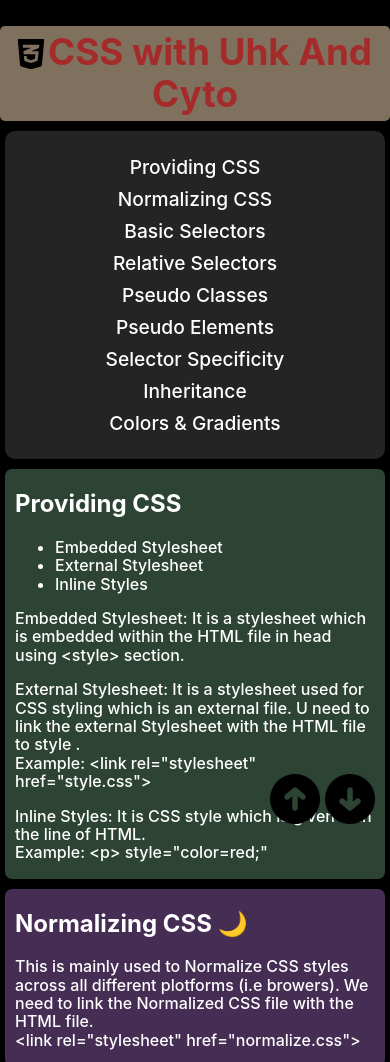
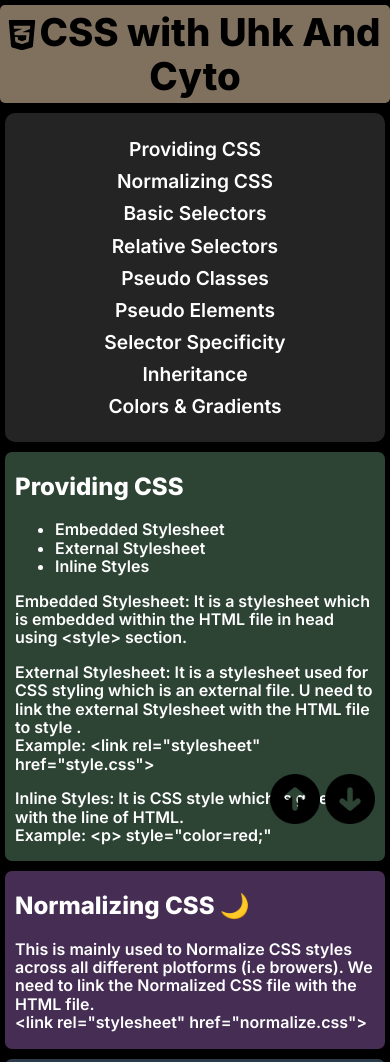
Before and after one commit to PurvishK/CSS, a plain HTML site: page index.html in a window 390 px wide. Shown: the top 1062 px of the page. Drawn offline with Linux system fonts and the light colour scheme.

Commit message:
Add files via upload

```diff
--- a/styles.css
+++ b/styles.css
@@ -1,17 +1,12 @@
 html{
   font-size:62.5%;
 }
-@font-face {
-    font-family: "San Francisco";
-    font-weight: 600;
-    src: url("https://applesocial.s3.amazonaws.com/assets/styles/fonts/sanfrancisco/sanfranciscodisplay-semibold-webfont.woff");
-  }
   body{
     font-size: 160%;
     color: white;
     background-color: rgb(0, 0, 0);
-    font-family:-apple-system, BlinkMacSystemFont, 'Segoe UI', Roboto, Oxygen, Ubuntu, Cantarell, 'Open Sans', 'Helvetica Neue', sans-serif;
-    font-weight: 500;
+    font-family: 'Inter', sans-serif;
+    font-weight: 600;
   }
   .center{
     text-align: center;
@@ -20,6 +15,8 @@ html{
     color: white;
   }
   #nav{
+    text-align: center;
+    height: 8vh;
     border-radius: 1rem;
     margin-left: 0.5rem;
     margin-right: 0.5rem;
@@ -52,7 +49,6 @@ div.box{
         flex-direction: row;
         justify-content:space-around;
     }
-
 }
   #colorsandgradients{
     color: rgb(255, 255, 255);
@@ -168,7 +164,6 @@ div.box{
     margin-right:0.5rem;
   }
   #basicselectors{
-
     color: rgb(255, 248, 248);
     box-shadow: 0.5rem 0.5rem 0.5rem rgba(0,0,0,0.3);
     background-color: rgb(43 59 74);
@@ -200,14 +195,19 @@ div.box{
       width: 0rem;
       float: initial;
      }
+    .csslogo{
+       width: 4rem;
+       float: left;
+     }
      #heading{
+       font-size: 120%;
        background-color: rgb(128, 112, 94);
        display: inline-block;
        padding: 0.5rem;
        margin-top: 0.5rem;
        border-radius: 0.5rem;
        margin-bottom: 1rem;
-       color: brown;
+       color: rgb(0, 0, 0);
      }
   #providingcss{
       color: rgb(255, 255, 255);
@@ -244,8 +244,9 @@ a:visited{
 a:link {
   color: rgb(89, 0, 255);
 }
-div:hover{
-  font-size: 115%;
+.box:hover , .box:focus{
+  font-size: 120%;
+  transition: font-size 0.25s;
 }
 ul.hover:hover,ul.hover:focus{
   color:rgb(255, 0, 0)
@@ -255,3 +256,11 @@ ul.hover:hover,ul.hover:focus{
   font-weight: bolder;
   text-align: center;
 }
+@media screen and (max-width:480px) {
+  span{
+    display: none;
+  }
+  #nav{
+    height: auto;
+  }
+}
```
